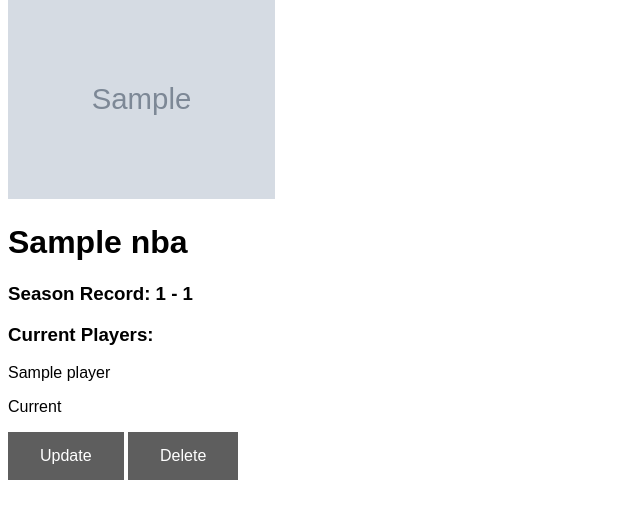
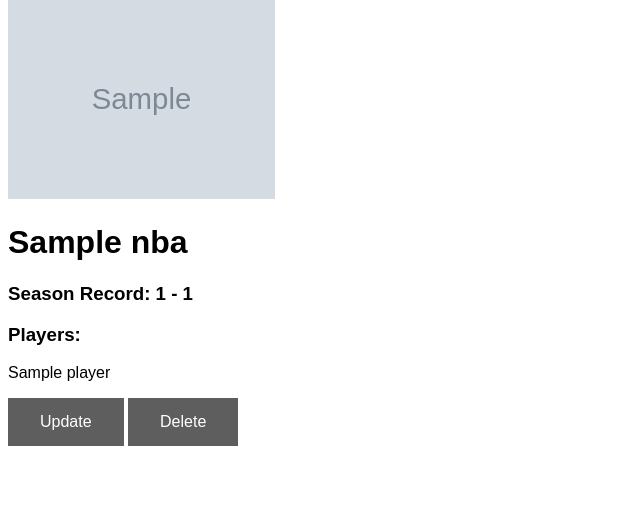
Before and after one commit to mohammadturaab/finchcollector, a Django app: page /teams/1/ in a window 1280 px wide. Shown: the part 55-574 px from the top of the page, without its empty margins (0-640 px from the left). Run offline with Django 4.2, Linux system fonts and the light colour scheme; tables that the repository leaves empty hold one stand-in row (values such as "Sample post"); grey boxes marked "Sample" are stand-in pictures; some web fonts are replaced.

Commit message:
updates team players

```diff
--- a/main_app/templates/nba_detail.html
+++ b/main_app/templates/nba_detail.html
@@ -10,17 +10,10 @@
     <div>
         <h3>Season Record: {{nba.season_wins}} - {{nba.season_losses}}</h3>
         {% for player in nba.players.all %}
-            {% if player.time_line == 'Current' %}
-            <h3>Current Players:</h3>
+            <h3>Players:</h3>
                 <div>
                     <p>{{player.name}}</p>
-                    <p>{{player.time_line}}</p>
                 </div>
-            {% elif players.time_line == 'Past' %}
-            <h4>Player History:</h4>
-                <p>{{player.name}}</p>
-                <p>{{player.time_line}}</p>
-            {% endif %}
         {% endfor %}
     </div>
     <div>
```
